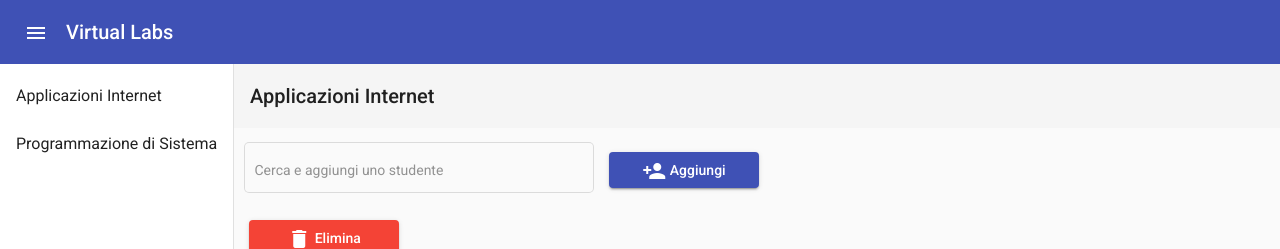
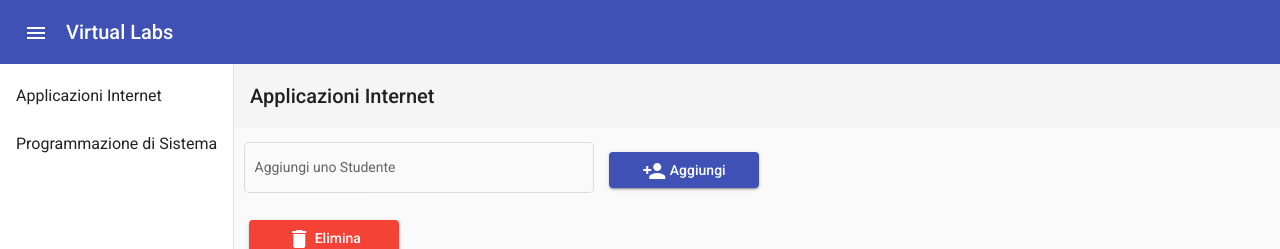
Before and after one commit to lore-lml/ai2020-laboratorio4-5, an Angular app: page / in a window 1280 px wide. Shown: the top 249 px of the page. Built offline with nearby package versions, Linux system fonts and the light colour scheme.

Commit message:
Fixed text field

```diff
--- a/src/app/app.component.html
+++ b/src/app/app.component.html
@@ -20,7 +20,8 @@
     <mat-toolbar color="">Applicazioni Internet</mat-toolbar>
     <div class="form-student-table">
       <mat-form-field appearance="outline">
-        <input #textInput matInput type="search" placeholder="Cerca e aggiungi uno studente"
+        <mat-label>Aggiungi uno Studente</mat-label>
+        <input #textInput matInput type="search" placeholder="Cerca lo studente che vuoi aggiungere"
               [formControl]="studentTable.formControl"
               [matAutocomplete]="auto"
               (keyup)="studentTable.filterStudents(textInput.value)">
```
